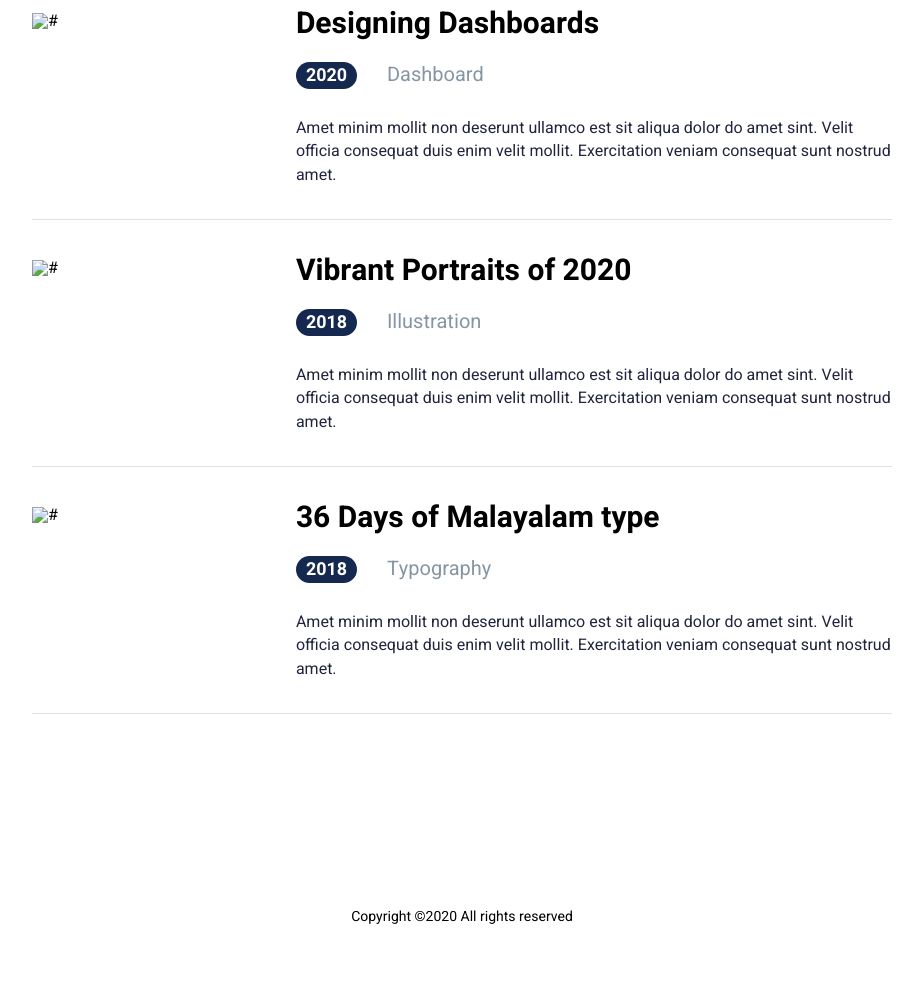
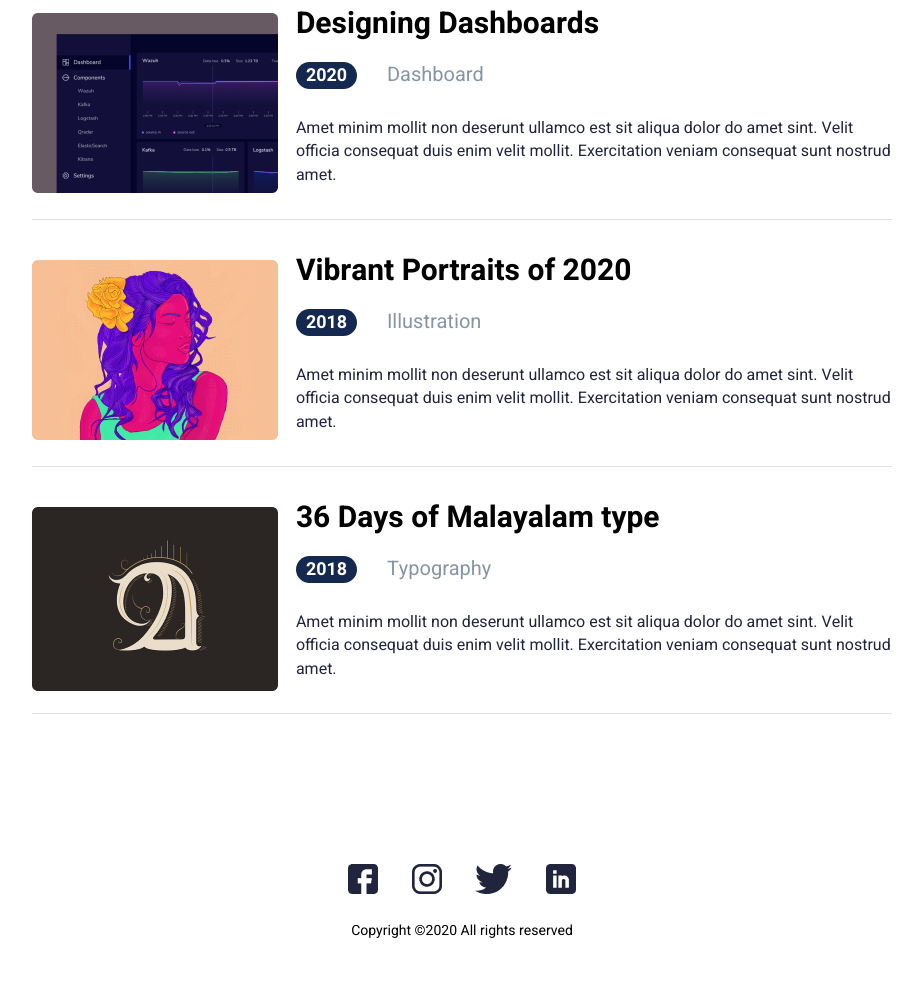
Before and after one commit to iohannz/portfolio, a plain HTML site: page index.html in a window 1280 px wide. Shown: the part 1112-2104 px from the top of the page, without its empty margins (178-1101 px from the left). Drawn offline with Linux system fonts and the light colour scheme.

Commit message:
Update index.html

```diff
--- a/index.html
+++ b/index.html
@@ -45,7 +45,7 @@
                     </div>
 
                     <div class="hero__right">
-                        <img src="../project-name/img/Ellipse 1.png" alt="" class="hero__avatar">
+                        <img src="img/Ellipse 1.png" alt="" class="hero__avatar">
                     </div>
 
                 </div>
@@ -83,7 +83,7 @@
                         <div class="works__container">
                             <div class="works__work">
                                 <div class="work__img">
-                                    <img src="../project-name/img/Rectangle 30.png" alt="#">
+                                    <img src="img/Rectangle 30.png" alt="#">
                                 </div>
                                 <div class="work__info">
                                     <h4 class="work__header">Designing Dashboards</h4>
@@ -96,7 +96,7 @@
                             </div>
                             <div class="works__work">
                                 <div class="work__img">
-                                    <img src="../project-name/img/Rectangle 32.png" alt="#">
+                                    <img src="img/Rectangle 32.png" alt="#">
                                 </div>
                                 <div class="work__info">
                                     <h4 class="work__header">Vibrant Portraits of 2020</h4>
@@ -109,7 +109,7 @@
                             </div>
                             <div class="works__work">
                                 <div class="work__img">
-                                    <img src="../project-name/img/Rectangle 34.png" alt="#">
+                                    <img src="img/Rectangle 34.png" alt="#">
                                 </div>
                                 <div class="work__info">
                                     <h4 class="work__header">36 Days of Malayalam type</h4>
@@ -130,16 +130,16 @@
             <div class="footer__row">
                 <div class="social">
                     <a href="#" class="social__link">
-                        <img src="../project-name/img/fb.png" alt="" class="social__img">
+                        <img src="img/fb.png" alt="" class="social__img">
                     </a>
                     <a href="#" class="social__link">
-                        <img src="../project-name/img/insta.png" alt="" class="social__img">
+                        <img src="img/insta.png" alt="" class="social__img">
                     </a>
                     <a href="#" class="social__link">
-                        <img src="../project-name/img/Group.png" alt="" class="social__img">
+                        <img src="img/Group.png" alt="" class="social__img">
                     </a>
                     <a href="#" class="social__link">
-                        <img src="../project-name/img/Linkedin.png" alt="" class="social__img">
+                        <img src="img/Linkedin.png" alt="" class="social__img">
                     </a>
                 </div>
             </div>
```
